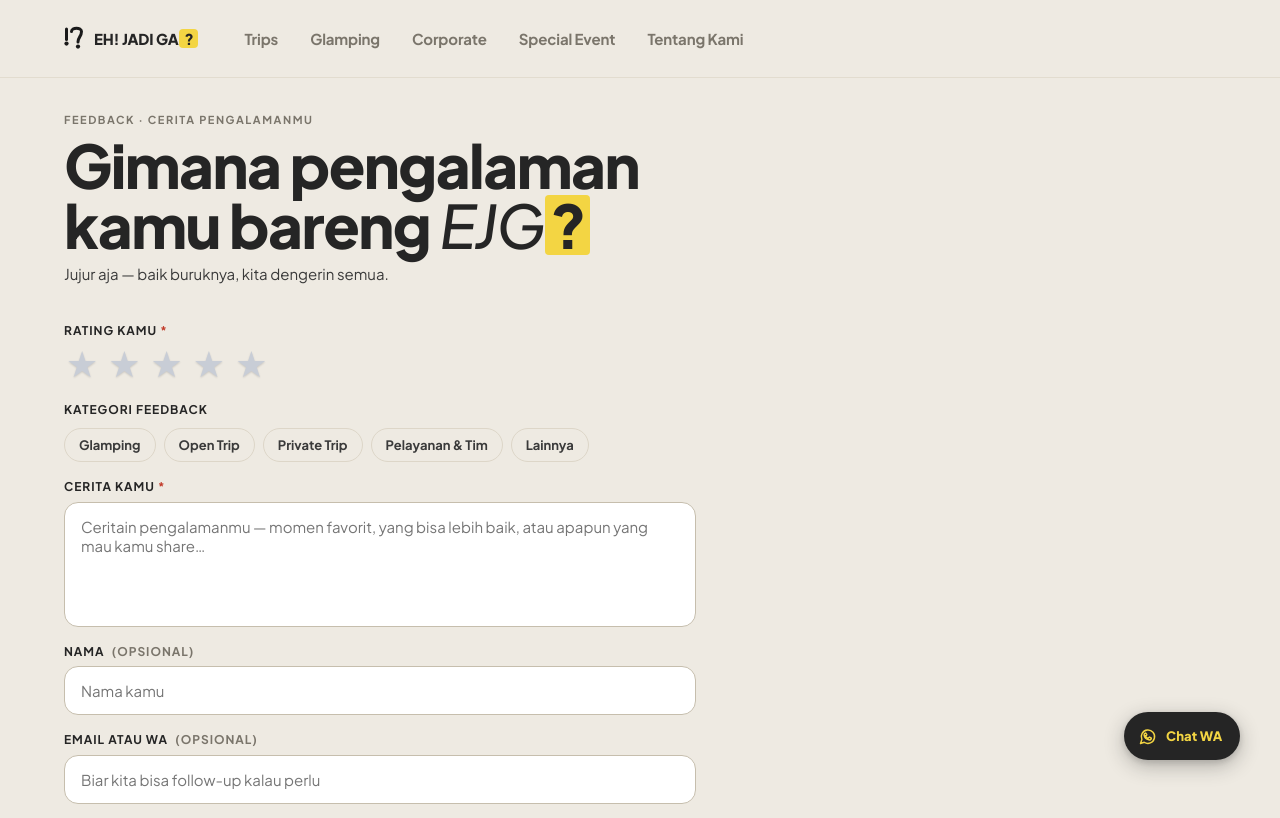
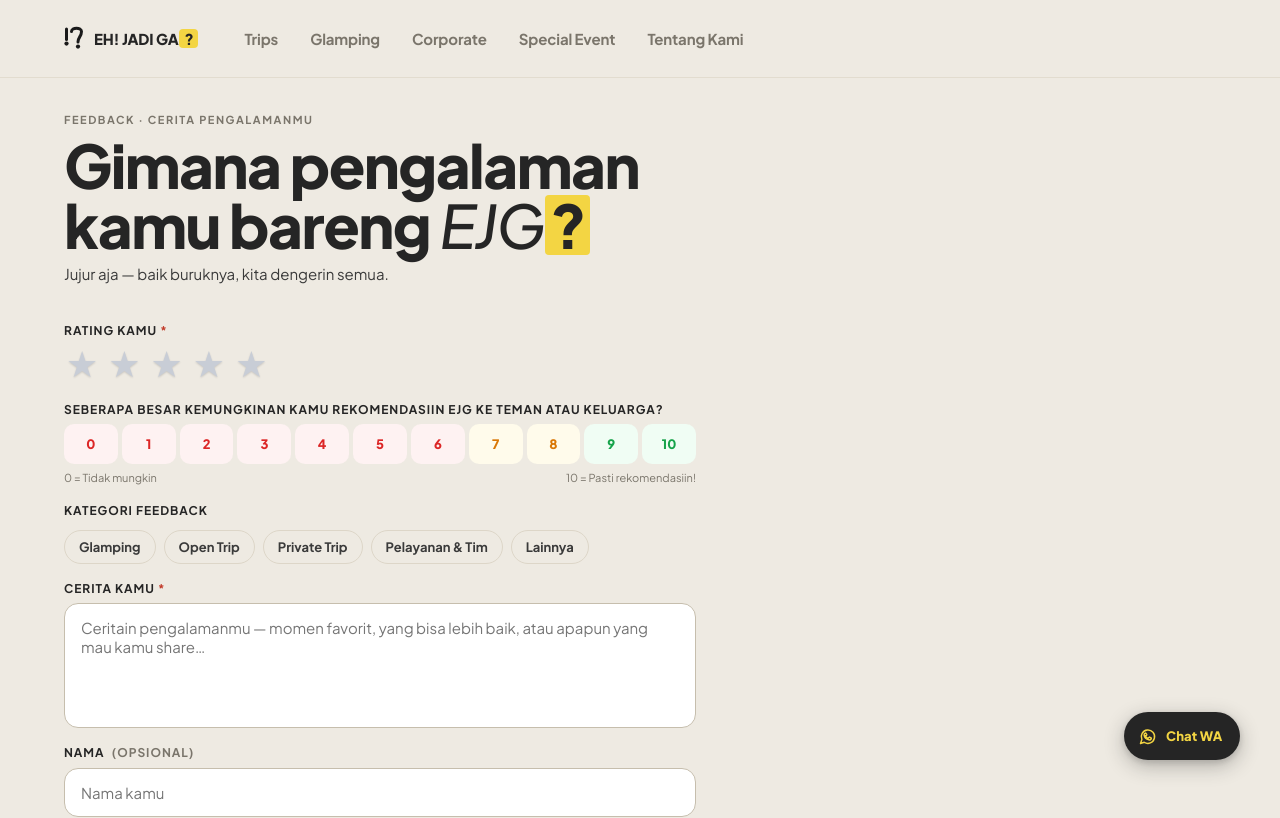
Before and after one commit to mjohantito/EJG-Website, a React (Vite) app: page /feedback in a window 1280 px wide. Shown: the top 818 px of the page. Built offline with nearby package versions, Linux system fonts and the light colour scheme; no server answers; the database is empty.

Commit message:
Add NPS question (0–10) to feedback and photos forms
Co-Authored-By: Claude Sonnet 4.6 <noreply@anthropic.com>
Claude-Session: https://claude.ai/code/session_01Xm5CFdtWBid7UkqxBjsbT3

```diff
--- /dev/null
+++ b/src/components/NpsSelector.jsx
@@ -0,0 +1,45 @@
+export default function NpsSelector({ value, onChange }) {
+  return (
+    <div>
+      <div style={{ display: 'grid', gridTemplateColumns: 'repeat(11, 1fr)', gap: 4 }}>
+        {Array.from({ length: 11 }, (_, i) => {
+          const selected = value === i;
+          const isDetractor = i <= 6;
+          const isPassive   = i === 7 || i === 8;
+          const zoneColor   = isDetractor ? '#dc2626' : isPassive ? '#d97706' : '#16a34a';
+          const zoneBg      = isDetractor ? '#fef2f2' : isPassive ? '#fffbeb' : '#f0fdf4';
+          return (
+            <button
+              key={i}
+              type="button"
+              onClick={() => onChange(selected ? null : i)}
+              style={{
+                height: 40, borderRadius: 10, border: 'none',
+                background: selected ? zoneColor : zoneBg,
+                color: selected ? '#fff' : zoneColor,
+                fontFamily: 'var(--font-display)', fontWeight: 800, fontSize: 13,
+                cursor: 'pointer', transition: 'all 100ms ease',
+                outline: selected ? `2px solid ${zoneColor}` : 'none',
+                outlineOffset: 1,
+              }}
+            >
+              {i}
+            </button>
+          );
+        })}
+      </div>
+      <div style={{ display: 'flex', justifyContent: 'space-between', marginTop: 6, fontSize: 11, color: 'var(--fg-3)' }}>
+        <span>0 = Tidak mungkin</span>
+        <span>10 = Pasti rekomendasiin!</span>
+      </div>
+      {value !== null && value !== undefined && (
+        <div style={{ marginTop: 6, fontSize: 12, fontFamily: 'var(--font-display)', fontWeight: 700,
+          color: value <= 6 ? '#dc2626' : value <= 8 ? '#d97706' : '#16a34a' }}>
+          {value <= 6 ? 'Detractor — kita perlu banyak improve nih'
+            : value <= 8 ? 'Passive — masih ada ruang untuk jadi lebih baik'
+            : 'Promoter — makasih udah percaya sama EJG!'}
+        </div>
+      )}
+    </div>
+  );
+}
--- a/src/screens/FeedbackScreen.jsx
+++ b/src/screens/FeedbackScreen.jsx
@@ -2,6 +2,7 @@ import { useState } from 'react';
 import { useNavigate } from 'react-router-dom';
 import { supabase } from '../lib/supabase';
 import Footer from '../components/Footer';
+import NpsSelector from '../components/NpsSelector';
 
 const CATEGORIES = ['Glamping', 'Open Trip', 'Private Trip', 'Pelayanan & Tim', 'Lainnya'];
 
@@ -36,7 +37,7 @@ const RATING_LABELS = { 1: 'Sangat kecewa', 2: 'Kurang puas', 3: 'Cukup oke', 4:
 
 export default function FeedbackScreen() {
   const navigate = useNavigate();
-  const [form, setForm] = useState({ name: '', email: '', rating: 0, category: '', message: '' });
+  const [form, setForm] = useState({ name: '', email: '', rating: 0, category: '', message: '', nps: null });
   const [submitting, setSubmitting] = useState(false);
   const [done, setDone] = useState(false);
   const [error, setError] = useState('');
@@ -54,6 +55,7 @@ export default function FeedbackScreen() {
       rating: form.rating,
       category: form.category || null,
       message: form.message.trim(),
+      nps_score: form.nps ?? null,
     });
     setSubmitting(false);
     if (err) { setError('Gagal mengirim feedback. Coba lagi ya.'); return; }
@@ -70,7 +72,7 @@ export default function FeedbackScreen() {
         </div>
         <div style={{ padding: '0 20px 32px', display: 'flex', gap: 10, flexDirection: 'column' }}>
           <button className="btn btn-pri btn-block" onClick={() => navigate('/')}>Balik ke beranda →</button>
-          <button className="btn btn-sec btn-block" onClick={() => { setDone(false); setForm({ name: '', email: '', rating: 0, category: '', message: '' }); }}>
+          <button className="btn btn-sec btn-block" onClick={() => { setDone(false); setForm({ name: '', email: '', rating: 0, category: '', message: '', nps: null }); }}>
             Kirim feedback lagi
           </button>
         </div>
@@ -100,6 +102,12 @@ export default function FeedbackScreen() {
               {RATING_LABELS[form.rating]}
             </span>
           )}
+        </div>
+
+        {/* NPS */}
+        <div className="field">
+          <label>Seberapa besar kemungkinan kamu rekomendasiin EJG ke teman atau keluarga?</label>
+          <NpsSelector value={form.nps} onChange={v => set('nps', v)} />
         </div>
 
         {/* Category */}
--- a/src/screens/PhotosScreen.jsx
+++ b/src/screens/PhotosScreen.jsx
@@ -2,6 +2,7 @@ import { useState, useEffect } from 'react';
 import { useParams, useNavigate } from 'react-router-dom';
 import { supabase } from '../lib/supabase';
 import Footer from '../components/Footer';
+import NpsSelector from '../components/NpsSelector';
 
 const RATING_LABELS = { 1: 'Sangat kecewa', 2: 'Kurang puas', 3: 'Cukup oke', 4: 'Puas banget', 5: 'Luar biasa!' };
 
@@ -37,7 +38,7 @@ export default function PhotosScreen() {
   const [albumLoading, setAlbumLoading] = useState(true);
   const [notFound, setNotFound] = useState(false);
 
-  const [form, setForm]         = useState({ name: '', instagram: '', rating: 0, message: '' });
+  const [form, setForm]         = useState({ name: '', instagram: '', rating: 0, message: '', nps: null });
   const [submitting, setSub]    = useState(false);
   const [done, setDone]         = useState(false);
   const [error, setError]       = useState('');
@@ -67,6 +68,7 @@ export default function PhotosScreen() {
       rating: form.rating,
       message: messageBody,
       category: `Foto: ${album?.title || slug}`,
+      nps_score: form.nps ?? null,
     });
     setSub(false);
     if (err) { setError('Gagal mengirim. Coba lagi ya.'); return; }
@@ -188,6 +190,11 @@ export default function PhotosScreen() {
         </div>
 
         <div className="field">
+          <label>Seberapa besar kemungkinan kamu rekomendasiin EJG ke teman atau keluarga?</label>
+          <NpsSelector value={form.nps} onChange={v => set('nps', v)} />
+        </div>
+
+        <div className="field">
           <label>Cerita pengalamanmu <span style={{ color: '#C23B2A' }}>*</span></label>
           <textarea
             value={form.message}
```
